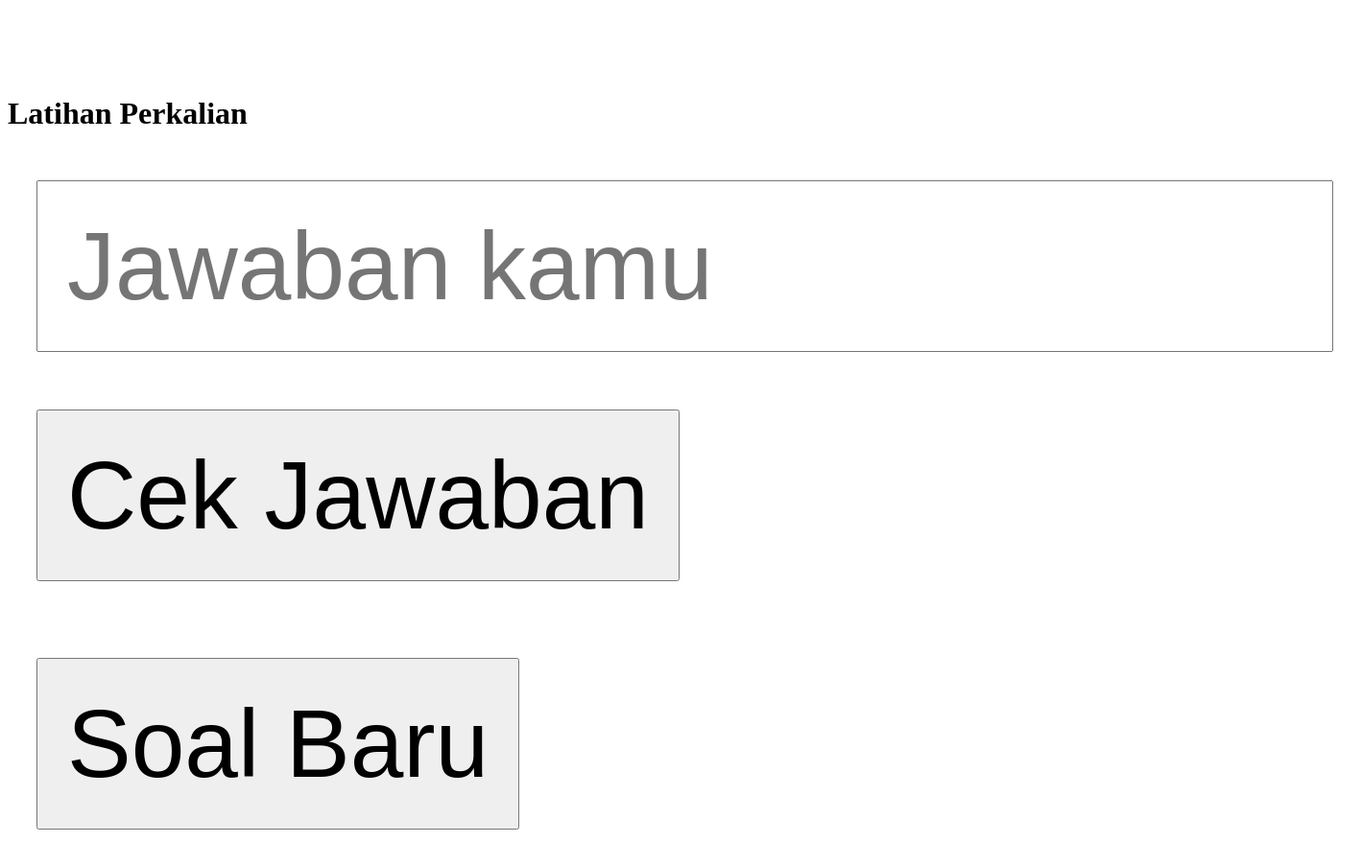
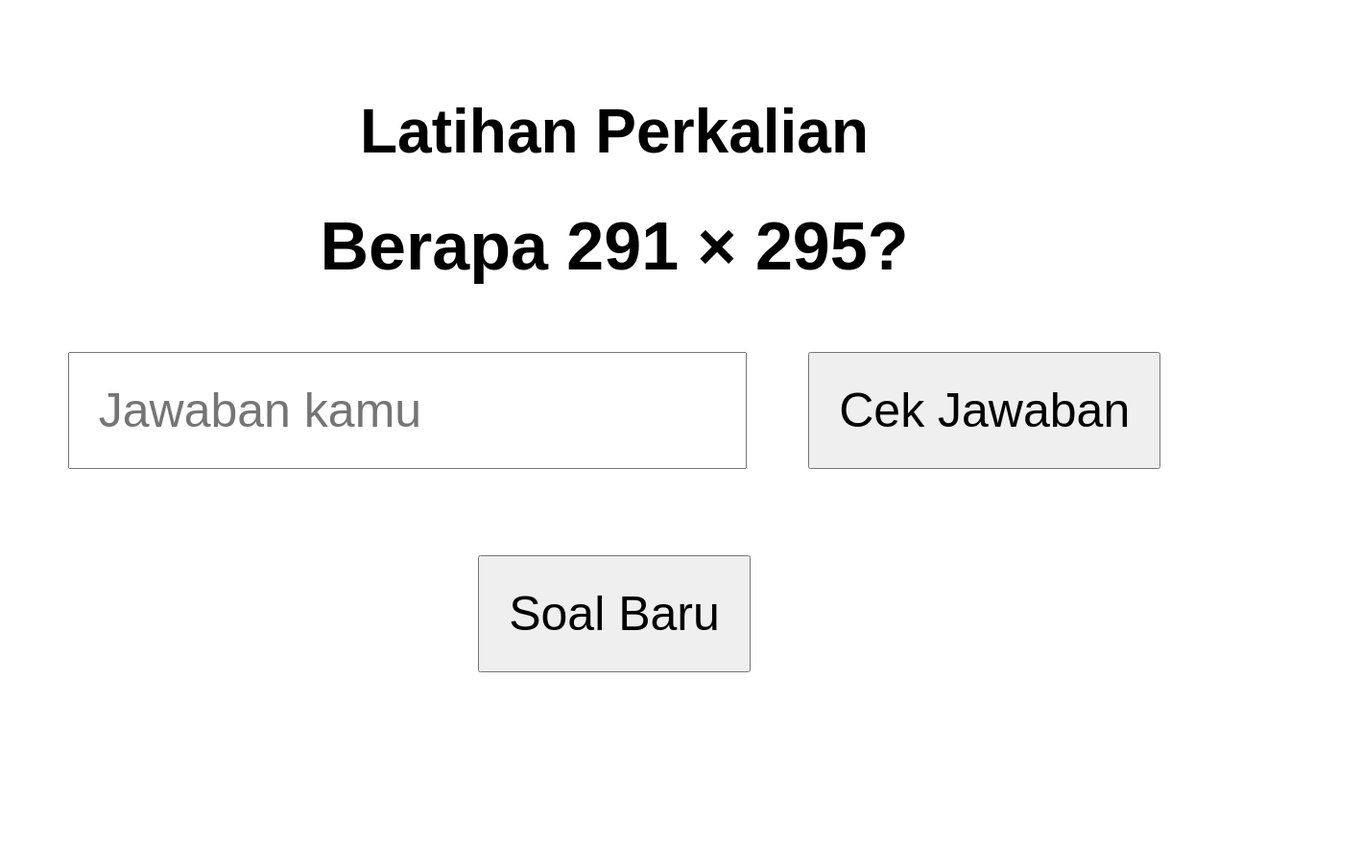
Before and after one commit to teddy22bar/perkalian1-10, a plain HTML site: page index.html in a window 1280 px wide. Shown: the whole page at 96% size, 1419 px wide, since content can reach past the window. After the commit the page ends 800 px from the top, so only its background shows below. Drawn offline with Linux system fonts and the light colour scheme.

Commit message:
Update index.html

```diff
--- a/index.html
+++ b/index.html
@@ -4,14 +4,33 @@
   <meta charset="UTF-8">
   <title>Latihan Perkalian SD</title>
   <style>
-    body { font-family: Arial, text-align: center; margin-top: 100px; }
-    input, button { font-size: 100px; padding: 30px; margin: 30px; }
-    #feedback { font-size: 44px; margin-top: 20px; }
+    body {
+      font-family: Arial;
+      text-align: center;
+      margin-top: 100px;
+    }
+    h1 {
+      font-size: 64px;
+    }
+    #question {
+      font-size: 70px;
+      font-weight: bold;
+      margin-bottom: 40px;
+    }
+    input, button {
+      font-size: 50px;
+      padding: 30px;
+      margin: 30px;
+    }
+    #feedback {
+      font-size: 56px;
+      margin-top: 30px;
+    }
   </style>
 </head>
 <body>
   <h1>Latihan Perkalian</h1>
-  <div id="question { font-size: 100px }"></div>
+  <div id="question"></div>
   <input type="number" id="answer" placeholder="Jawaban kamu">
   <button onclick="checkAnswer()">Cek Jawaban</button>
   <div id="feedback"></div>
@@ -21,8 +40,8 @@
     let num1, num2;
 
     function generateQuestion() {
-      num1 = Math.floor(Math.random() * 40) + 1;
-      num2 = Math.floor(Math.random() * 40) + 1;
+      num1 = Math.floor(Math.random() * 500) + 1; // Angka 1 - 500
+      num2 = Math.floor(Math.random() * 500) + 1;
       document.getElementById("question").innerText = `Berapa ${num1} × ${num2}?`;
       document.getElementById("answer").value = "";
       document.getElementById("feedback").innerText = "";
@@ -42,7 +61,7 @@
       }
     }
 
-    generateQuestion(); // Mulai dengan soal pertama
+    generateQuestion(); // Soal pertama langsung tampil
   </script>
 </body>
 </html>
```
